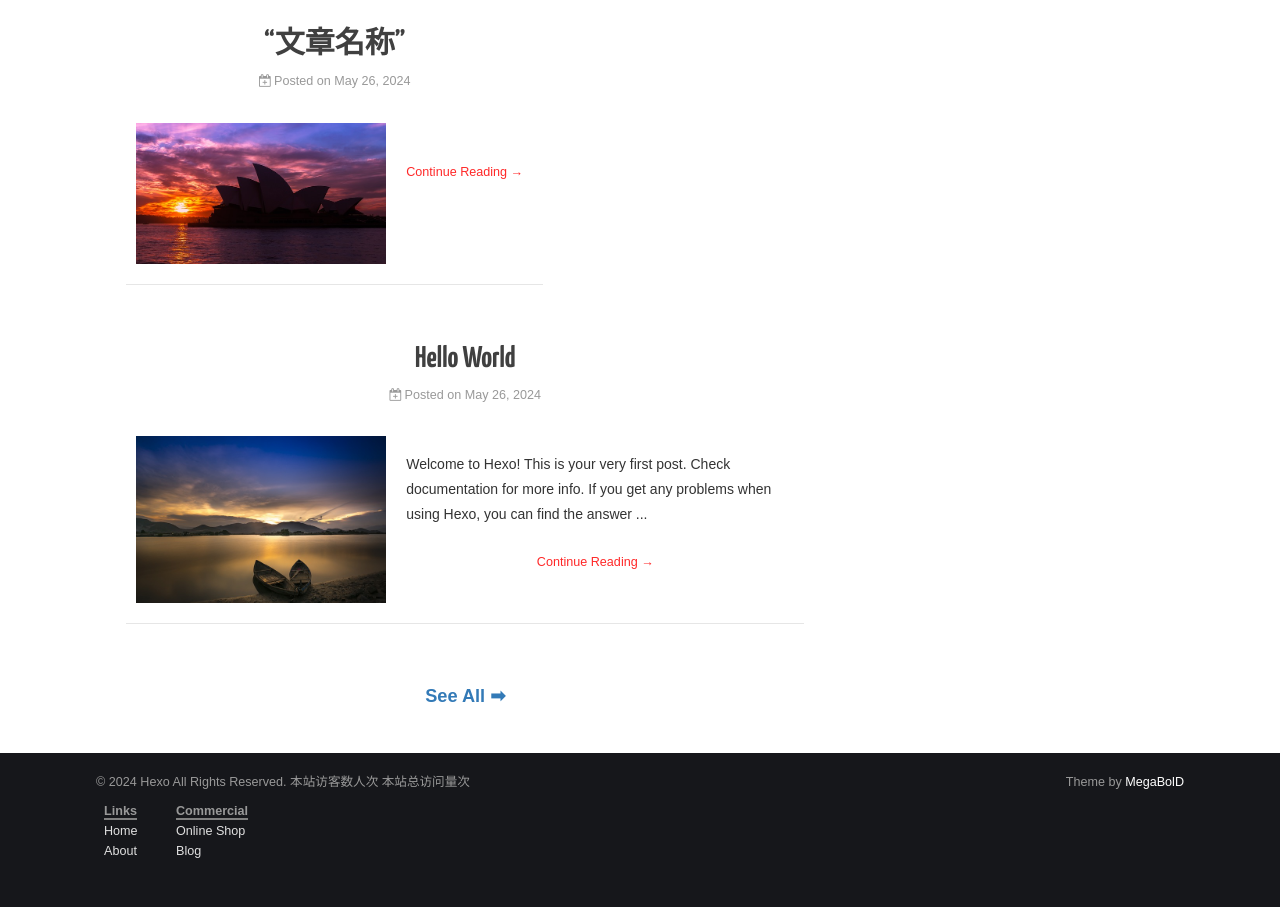
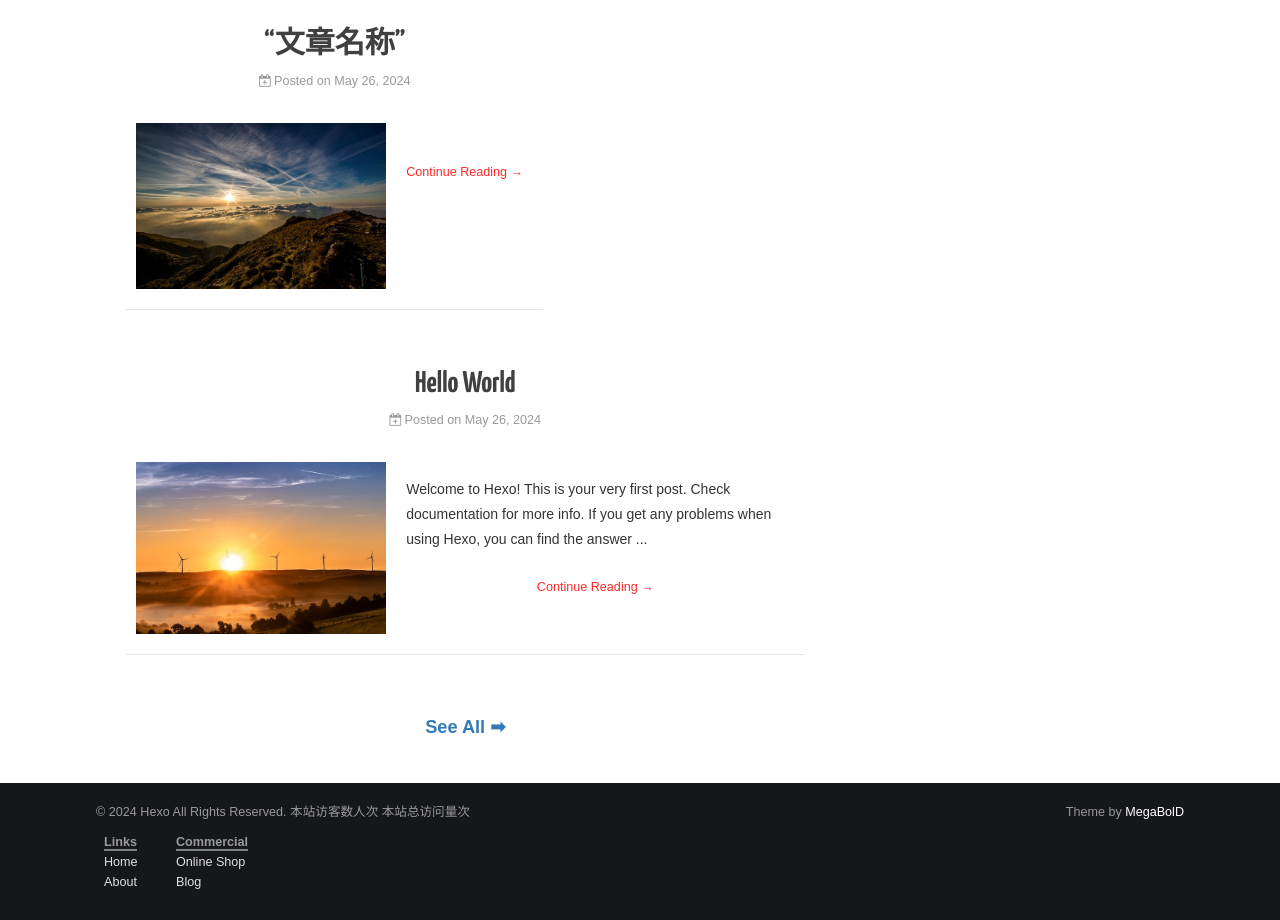
Before and after one commit to wxgyyds/cbic.github.io, a plain HTML site: page index.html in a window 1280 px wide. Shown: the part 800-1720 px from the top of the page. Drawn offline with nearby package versions, Linux system fonts and the light colour scheme; some packages are replaced by stand-ins of ours; no server answers; a script that the page names is missing.

Commit message:
Site updated: 2024-05-26 19:29:53

```diff
--- a/index.html
+++ b/index.html
@@ -283,7 +283,7 @@ var themeMenus = {};
 
 
             <div class="entry-thumbnail">
-              <a href="/2024/05/26/%E2%80%9C%E6%96%87%E7%AB%A0%E5%90%8D%E7%A7%B0%E2%80%9D/"><img width="250" height="175" src="/medias/feature/5.jpg" class="attachment-thumb-featured size-thumb-featured wp-post-image" alt=""></a>
+              <a href="/2024/05/26/%E2%80%9C%E6%96%87%E7%AB%A0%E5%90%8D%E7%A7%B0%E2%80%9D/"><img width="250" height="175" src="/medias/feature/6.jpg" class="attachment-thumb-featured size-thumb-featured wp-post-image" alt=""></a>
             </div>
             <br>
             <div class="entry-summary">
@@ -346,7 +346,7 @@ var themeMenus = {};
 
 
             <div class="entry-thumbnail">
-              <a href="/2024/05/26/hello-world/"><img width="250" height="175" src="/medias/feature/7.jpg" class="attachment-thumb-featured size-thumb-featured wp-post-image" alt=""></a>
+              <a href="/2024/05/26/hello-world/"><img width="250" height="175" src="/medias/feature/23.jpg" class="attachment-thumb-featured size-thumb-featured wp-post-image" alt=""></a>
             </div>
             <br>
             <div class="entry-summary">
```
